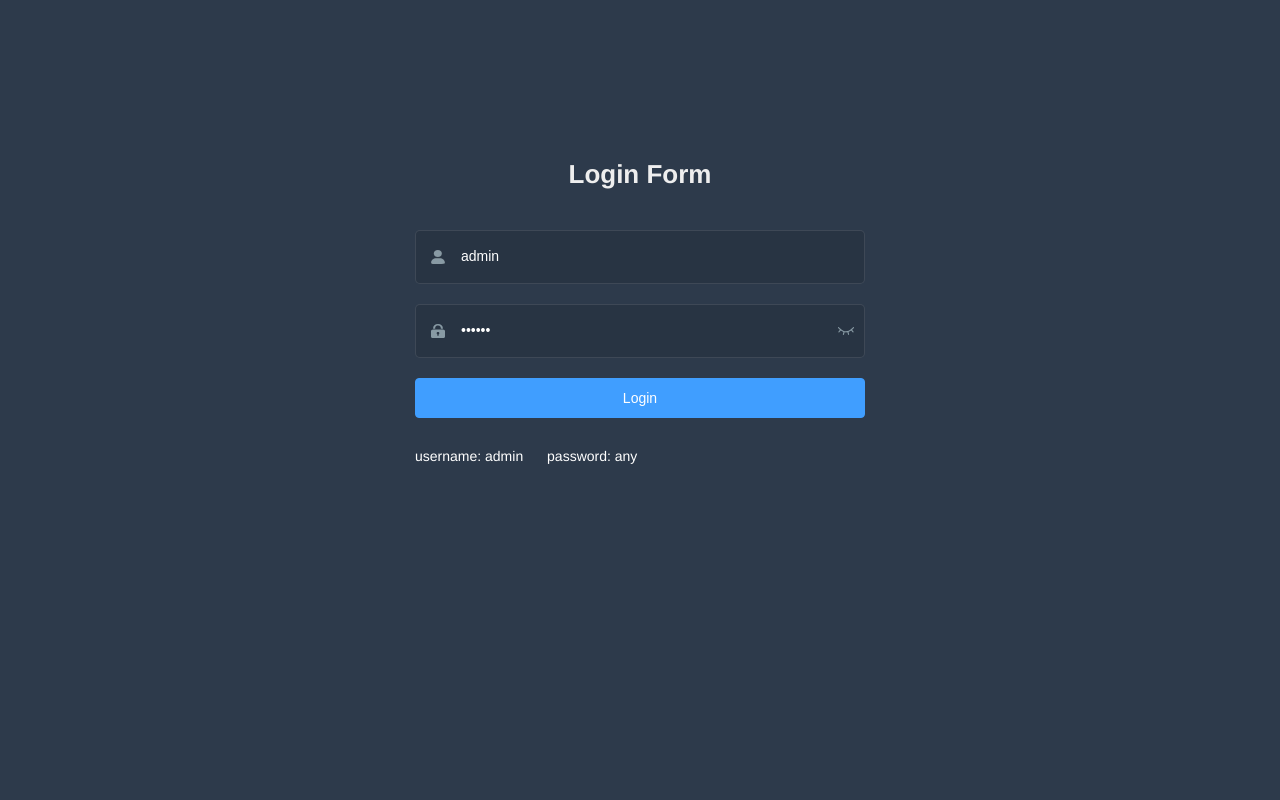
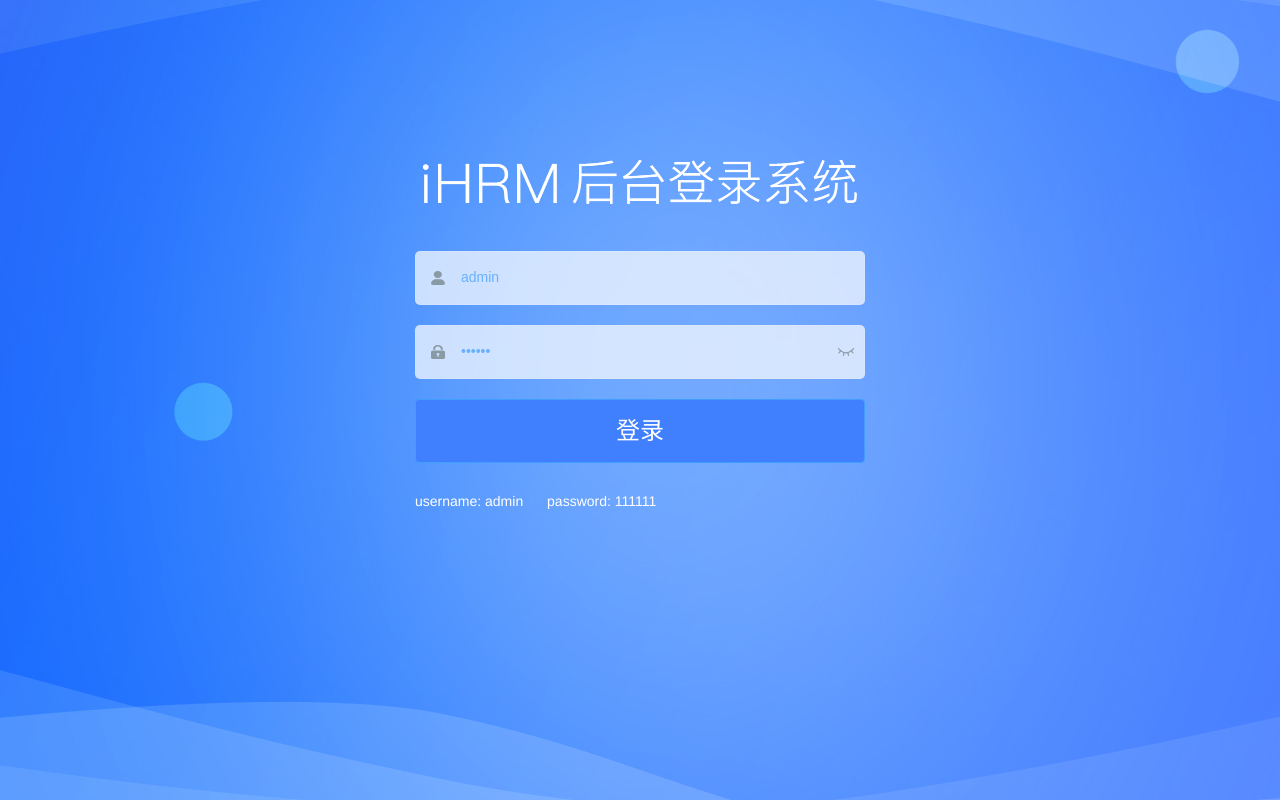
Before and after one commit to zhaoyi-zy/Vue-admin-hrsaas, a Vue app: page /#/login in a window 1280 px wide. Built offline with nearby package versions, Linux system fonts and the light colour scheme.

Commit message:
完成登录页面

```diff
--- a/src/views/login/index.vue
+++ b/src/views/login/index.vue
@@ -3,7 +3,9 @@
     <el-form ref="loginForm" :model="loginForm" :rules="loginRules" class="login-form" auto-complete="on" label-position="left">
 
       <div class="title-container">
-        <h3 class="title">Login Form</h3>
+        <h3 class="title">
+          <img src="@/assets/common/login-logo.png" alt="">
+        </h3>
       </div>
 
       <el-form-item prop="username">
@@ -41,11 +43,11 @@
         </span>
       </el-form-item>
 
-      <el-button :loading="loading" type="primary" style="width:100%;margin-bottom:30px;" @click.native.prevent="handleLogin">Login</el-button>
+      <el-button class="loginBtn" :loading="loading" type="primary" style="width:100%;margin-bottom:30px;" @click.native.prevent="handleLogin">登录</el-button>
 
       <div class="tips">
         <span style="margin-right:20px;">username: admin</span>
-        <span> password: any</span>
+        <span> password: 111111</span>
       </div>
 
     </el-form>
@@ -130,7 +132,7 @@ export default {
 /* Detail see https://github.com/PanJiaChen/vue-element-admin/pull/927 */
 
 $bg:#283443;
-$light_gray:#fff;
+$light_gray: #68b0fe;  // 将输入框颜色改成蓝色
 $cursor: #fff;
 
 @supports (-webkit-mask: none) and (not (cater-color: $cursor)) {
@@ -141,6 +143,8 @@ $cursor: #fff;
 
 /* reset element-ui css */
 .login-container {
+  background-image: url('~@/assets/common/login.jpg');
+  background-position: center;
   .el-input {
     display: inline-block;
     height: 47px;
@@ -165,9 +169,18 @@ $cursor: #fff;
 
   .el-form-item {
     border: 1px solid rgba(255, 255, 255, 0.1);
-    background: rgba(0, 0, 0, 0.1);
+    background: rgba(255, 255, 255, 0.7); // 输入登录表单的背景色
     border-radius: 5px;
     color: #454545;
+  }
+  .el-form-item__error {
+    color: #fff
+  }
+  .loginBtn {
+    background: #407ffe;
+    height: 64px;
+    line-height: 32px;
+    font-size: 24px;
   }
 }
 </style>
@@ -178,6 +191,7 @@ $dark_gray:#889aa4;
 $light_gray:#eee;
 
 .login-container {
+
   min-height: 100%;
   width: 100%;
   background-color: $bg;
```
